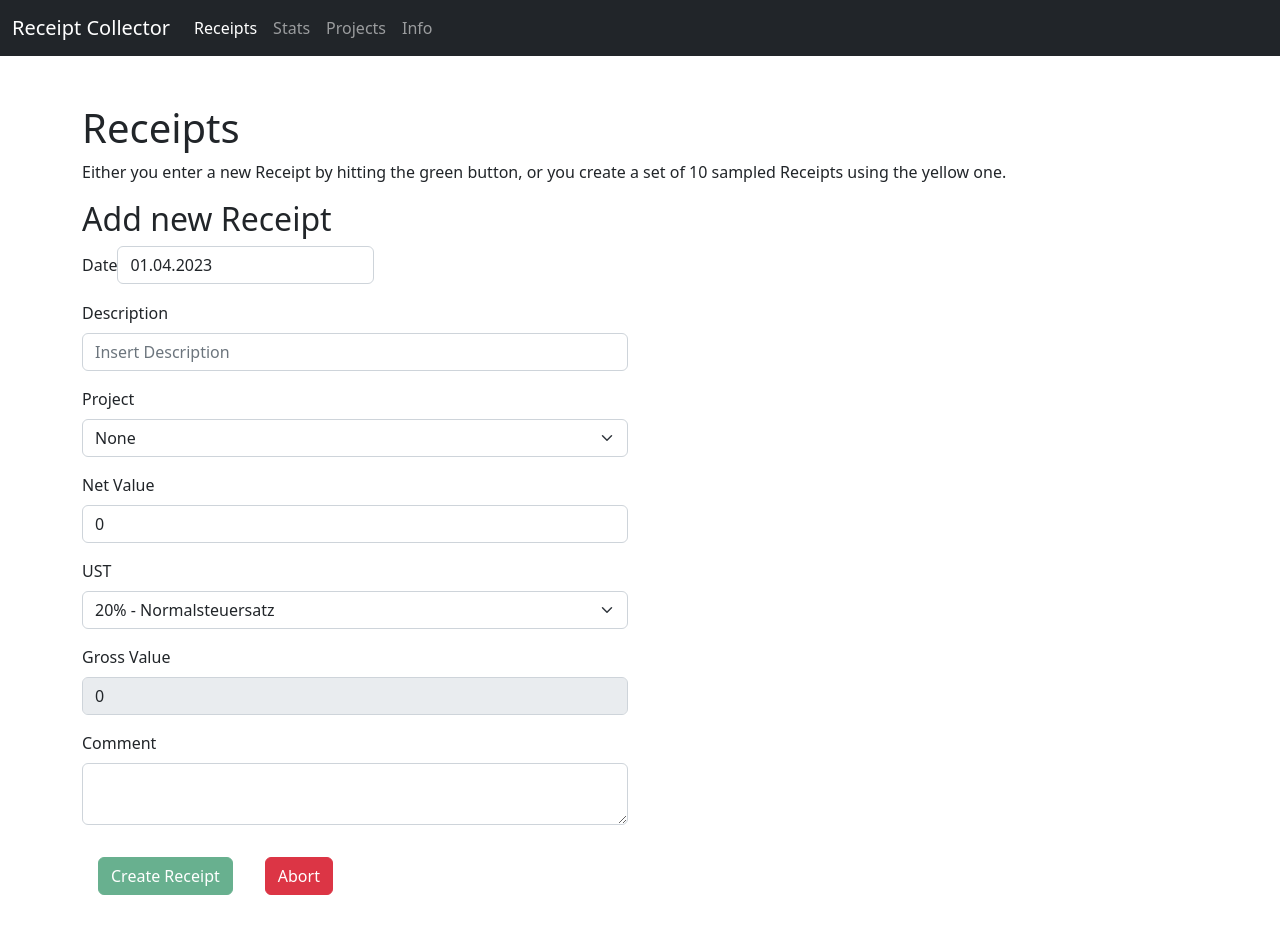
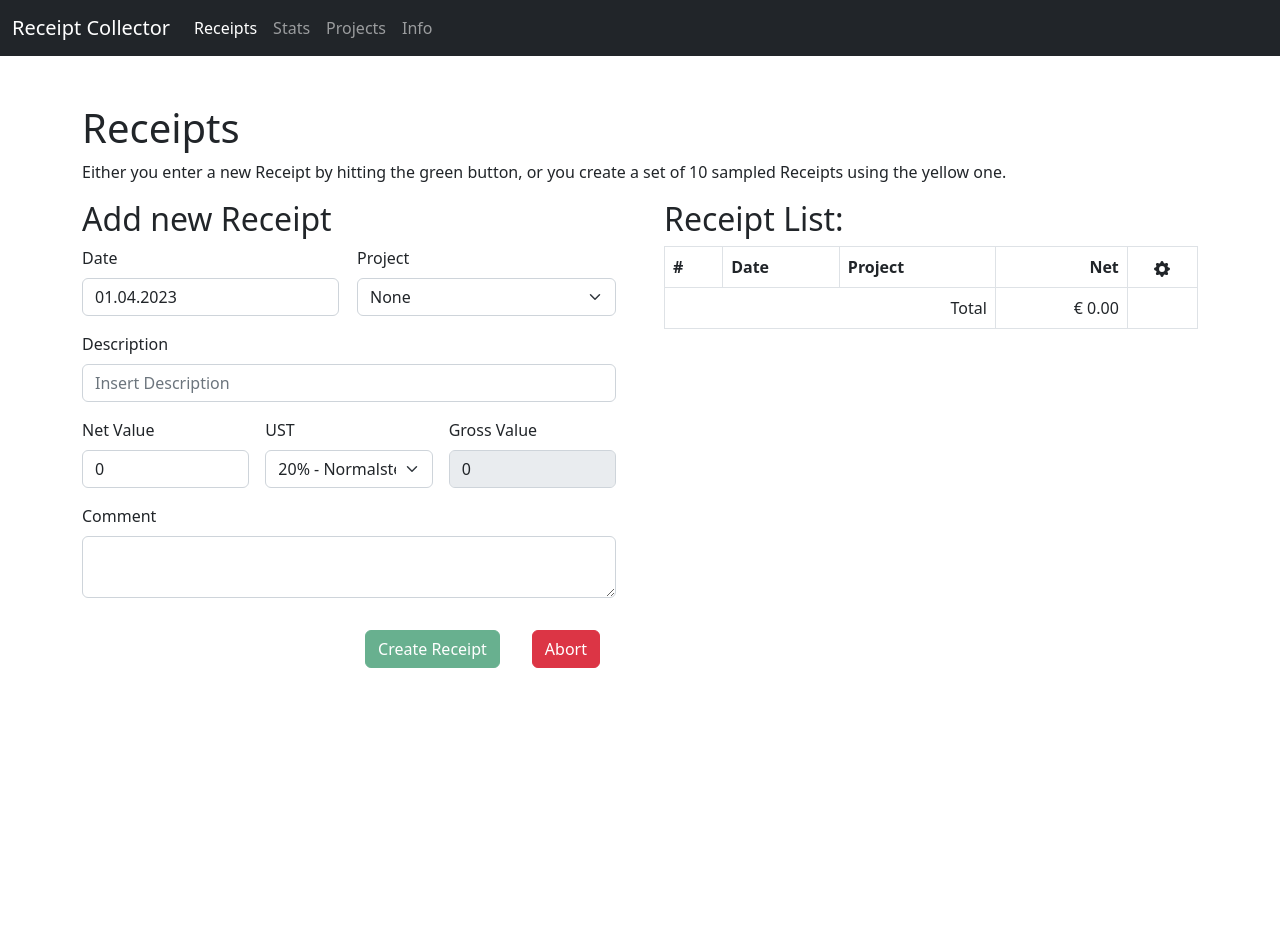
Before and after one commit to iham/MSC_DDB_D6_Abgabe, a React (Create React App) app in the folder receipt/: page /receipts in a window 1280 px wide. Both pictures are taken after a click on the button "Create Receipt". Shown: the top 934 px of the page. After the commit the page ends 800 px from the top, so only its background shows below. Built offline with nearby package versions, Linux system fonts and the light colour scheme.

Commit message:
updated layout of form.

```diff
--- a/receipt/src/ReceiptsPage.js
+++ b/receipt/src/ReceiptsPage.js
@@ -42,8 +42,8 @@ const Receipts = (props) => {
         <>
             <h1>Receipts</h1>
             <p>Either you enter a new Receipt by hitting the green button, or you create a set of 10 sampled Receipts using the yellow one.</p>
-            <div className="row">
-                <div className="col-6">
+            <div className="row gx-5">
+                <div className="col-sm-12 col-lg-6">
                     {!showReceiptForm &&
                         <>
                             <button className='btn btn-success m-3'
@@ -60,12 +60,12 @@ const Receipts = (props) => {
                             ustTypes={ustTypes}
                         />
                     }
-                    {receipts.length > 0 &&
+                </div>
+                <div className="col-sm-12 col-lg-6">
                     <ReceiptList
                         handleDeleteReceipt={handleDeleteReceipt}
                         receipts={receipts}
                     />
-                    }
                 </div>
             </div>
 
--- a/receipt/src/component/ReceiptForm.js
+++ b/receipt/src/component/ReceiptForm.js
@@ -1,7 +1,7 @@
 import { useEffect, useState } from "react"
 import DatePicker from "react-datepicker";
 import "react-datepicker/dist/react-datepicker.css";
-import { registerLocale, setDefaultLocale } from  "react-datepicker";
+import { registerLocale, setDefaultLocale } from "react-datepicker";
 import de from 'date-fns/locale/de';
 import Receipt from "../data/Receipt";
 registerLocale('de', de);
@@ -32,7 +32,7 @@ const ReceiptForm = props => {
         // we need both updated ... state for display, receipt for calculations
         state[evt.target.name] = evt.target.value;
         receipt[evt.target.name] = state[evt.target.name];
-        setState({...state});
+        setState({ ...state });
         setReceipt(receipt);
 
         // enable saving if requirements are fullfilled
@@ -47,7 +47,7 @@ const ReceiptForm = props => {
         const item = state;
         item["receiptDate"] = date;
         receipt["receiptDate"] = date;
-        setState({...item});
+        setState({ ...item });
         setReceipt(receipt);
     }
 
@@ -59,8 +59,8 @@ const ReceiptForm = props => {
     return (
         <>
             <h2>Add new Receipt</h2>
-            <form onSubmit={evt => handleSave(evt)}>
-                <div className="mb-3">
+            <form onSubmit={evt => handleSave(evt)} className="row g-3">
+                <div className="col-6">
                     <label htmlFor="receiptDate" className="form-label">Date</label>
                     <DatePicker id="receiptDate"
                         selected={state.receiptDate}
@@ -70,18 +70,7 @@ const ReceiptForm = props => {
                         required
                     />
                 </div>
-                <div className="mb-3">
-                    <label htmlFor="description" className="form-label">Description</label>
-                    <input className="form-control"
-                        id="description"
-                        name="description"
-                        onChange={evt => handleInput(evt)}
-                        value={state.description}
-                        placeholder="Insert Description"
-                        required
-                        />
-                </div>
-                <div className="mb-3">
+                <div className="col-6">
                     <label htmlFor="project" className="form-label">Project</label>
                     <select className="form-select"
                         name="project"
@@ -99,7 +88,18 @@ const ReceiptForm = props => {
                         })}
                     </select>
                 </div>
-                <div className="mb-3">
+                <div className="col-12">
+                    <label htmlFor="description" className="form-label">Description</label>
+                    <input className="form-control"
+                        id="description"
+                        name="description"
+                        onChange={evt => handleInput(evt)}
+                        value={state.description}
+                        placeholder="Insert Description"
+                        required
+                    />
+                </div>
+                <div className="col-4">
                     <label htmlFor="netVal" className="form-label">Net Value</label>
                     <input className="form-control"
                         id="netVal"
@@ -112,7 +112,7 @@ const ReceiptForm = props => {
                         required
                     />
                 </div>
-                <div className="mb-3">
+                <div className="col-4">
                     <label htmlFor="ust" className="form-label">UST</label>
                     <select className="form-select"
                         name="ust"
@@ -126,7 +126,7 @@ const ReceiptForm = props => {
                         })}
                     </select>
                 </div>
-                <div className="mb-3">
+                <div className="col-4">
                     <label htmlFor="grossVal" className="form-label">Gross Value</label>
                     <input className="form-control"
                         name="grossVal"
@@ -136,7 +136,7 @@ const ReceiptForm = props => {
                         value={grossVal}
                     />
                 </div>
-                <div className="mb-3">
+                <div className="col-12">
                     <label htmlFor="comment" className="form-label">Comment</label>
                     <textarea className="form-control"
                         name="comment"
@@ -145,10 +145,12 @@ const ReceiptForm = props => {
                         value={state.comment}
                     ></textarea>
                 </div>
+                <div className="col-12 text-end">
                     <button className='btn btn-success m-3' disabled={disabledSubmit}
                         onClick={evt => handleSave(evt)}>Create Receipt</button>
                     <button className='btn btn-danger m-3'
                         onClick={evt => props.toggleShowReceiptForm()}>Abort</button>
+                </div>
             </form>
         </>
     )
```
Lines whose indentation alone changed are shown as unchanged.
